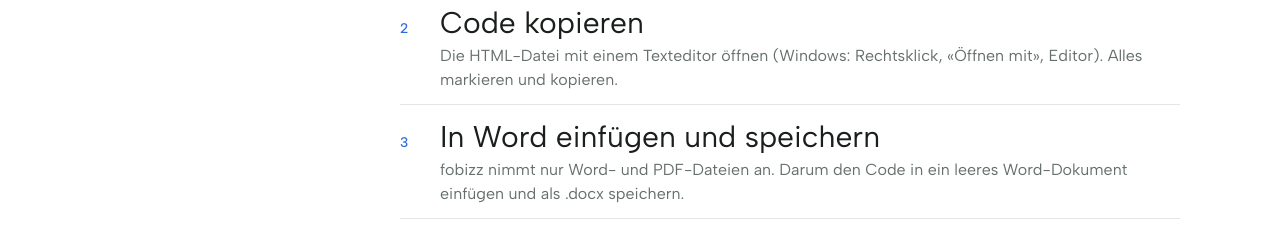
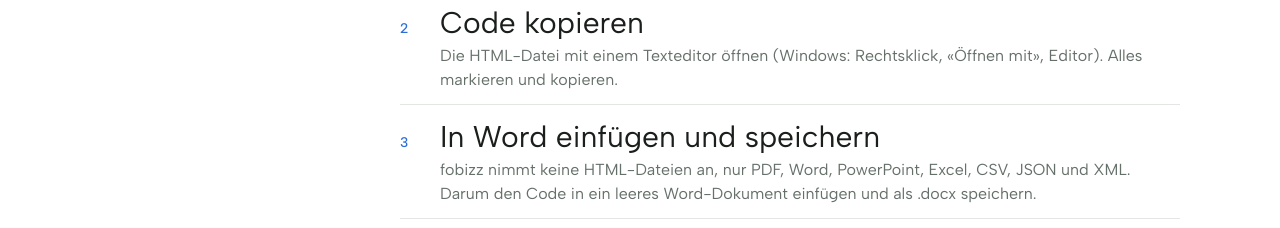
Before and after one commit to fuchstogo/vibe-coding, a plain HTML site: page index.html in a window 1280 px wide. Shown: the part 5099-5327 px from the top of the page. Drawn offline with nearby package versions, Linux system fonts and the light colour scheme.

Commit message:
Workaround: erlaubte Dateiformate von fobizz präzisiert
Co-Authored-By: Claude Opus 5.5 <noreply@anthropic.com>
Claude-Session: https://claude.ai/code/session_01XnXQe6FkhTu3F3bzyF67vb

```diff
--- a/index.html
+++ b/index.html
@@ -233,7 +233,7 @@ Gestaltung: grosse Schrift, hoher Kontrast, freundliche Sprache, Gamification-Ch
     <div><span class="lbl">Workaround</span><h2>Weiterbauen im neuen Chat</h2></div>
     <div>
       <p class="lead2">fobizz bietet nicht die neusten Modelle, und ein Chat stösst bei grossen Apps schnell an seine Grenzen. So umgehst du dieses Nadelöhr:</p>
-      <ol class="steps formula"><li><b>App als HTML-Datei speichern</b></li><li><b>Code kopieren</b><em>Die HTML-Datei mit einem Texteditor öffnen (Windows: Rechtsklick, «Öffnen mit», Editor). Alles markieren und kopieren.</em></li><li><b>In Word einfügen und speichern</b><em>fobizz nimmt nur Word- und PDF-Dateien an. Darum den Code in ein leeres Word-Dokument einfügen und als .docx speichern.</em></li><li><b>Neuen Chat starten und das Word-Dokument hochladen</b></li><li><b>Beschreiben, was angepasst oder ergänzt werden soll</b></li></ol>
+      <ol class="steps formula"><li><b>App als HTML-Datei speichern</b></li><li><b>Code kopieren</b><em>Die HTML-Datei mit einem Texteditor öffnen (Windows: Rechtsklick, «Öffnen mit», Editor). Alles markieren und kopieren.</em></li><li><b>In Word einfügen und speichern</b><em>fobizz nimmt keine HTML-Dateien an, nur PDF, Word, PowerPoint, Excel, CSV, JSON und XML. Darum den Code in ein leeres Word-Dokument einfügen und als .docx speichern.</em></li><li><b>Neuen Chat starten und das Word-Dokument hochladen</b></li><li><b>Beschreiben, was angepasst oder ergänzt werden soll</b></li></ol>
       <p class="qlbl" style="margin-top:36px">Beispiel</p>
       <blockquote><p id="wbPrompt">«Im angehängten Word-Dokument steht der HTML-Code meiner Lern-App. Ergänze eine zweite Schwierigkeitsstufe mit schwierigeren Aufgaben. Alles andere bleibt gleich. Gib mir die vollständige HTML-Datei zurück.»</p></blockquote>
       <button type="button" class="copy" id="copyWb">Prompt kopieren</button>
```
